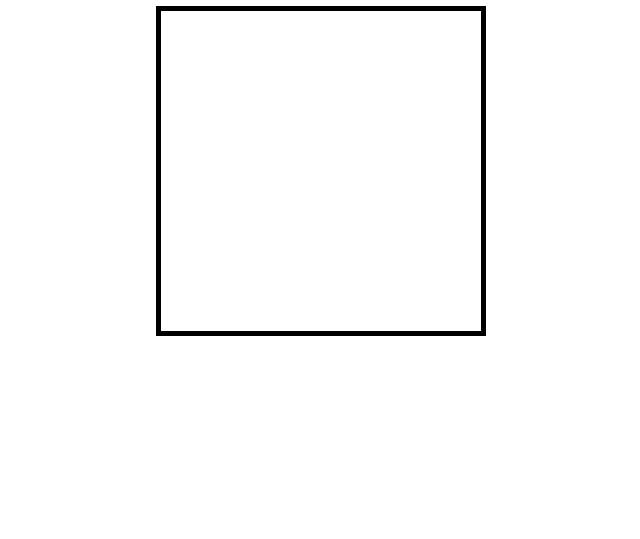
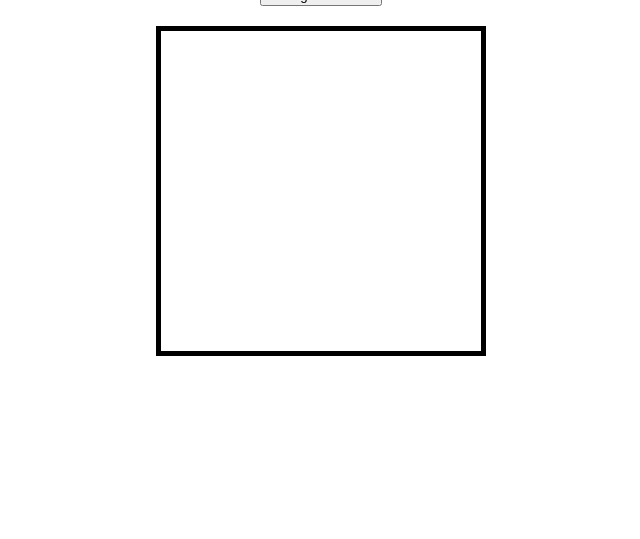
Before and after one commit to WillB37/odin_etch_a_sketch, a plain HTML site: page index.html in a window 1280 px wide. Shown: the part 277-816 px from the top of the page, without its empty margins (319-959 px from the left). Drawn offline with Linux system fonts and the light colour scheme.

Commit message:
Add in grid change button and prompt with simple test

```diff
--- a/css/styles.css
+++ b/css/styles.css
@@ -24,3 +24,7 @@ body {
   width: 20px;
   height: 20px;
 }
+
+#button {
+  padding-bottom: 20px;
+}
--- a/index.html
+++ b/index.html
@@ -8,6 +8,7 @@
   </head>
   <body>
     <div><h1>Odin Etch-A-Sketch</h1></div>
+    <div id="button"><button onclick="gridSizePrompt()">Change Grid Size</button></div>
     <div id="container"></div>
   </body>
 </html>
--- a/js/javascript.js
+++ b/js/javascript.js
@@ -19,3 +19,14 @@ for (i = 0; i < 16; i++) {
     rowDiv.appendChild(columnDiv);
   }
 }
+
+function gridSizePrompt() {
+  let sizeString = prompt("Enter grid size (1 - 100)", "16");
+  let numberRegex = /^\d+$/;
+  console.log(`String: ${sizeString}`)
+  if (numberRegex.test(sizeString)) {
+    console.log(Number(sizeString));
+  } else {
+    console.log('Not a number')
+  }
+}
```
